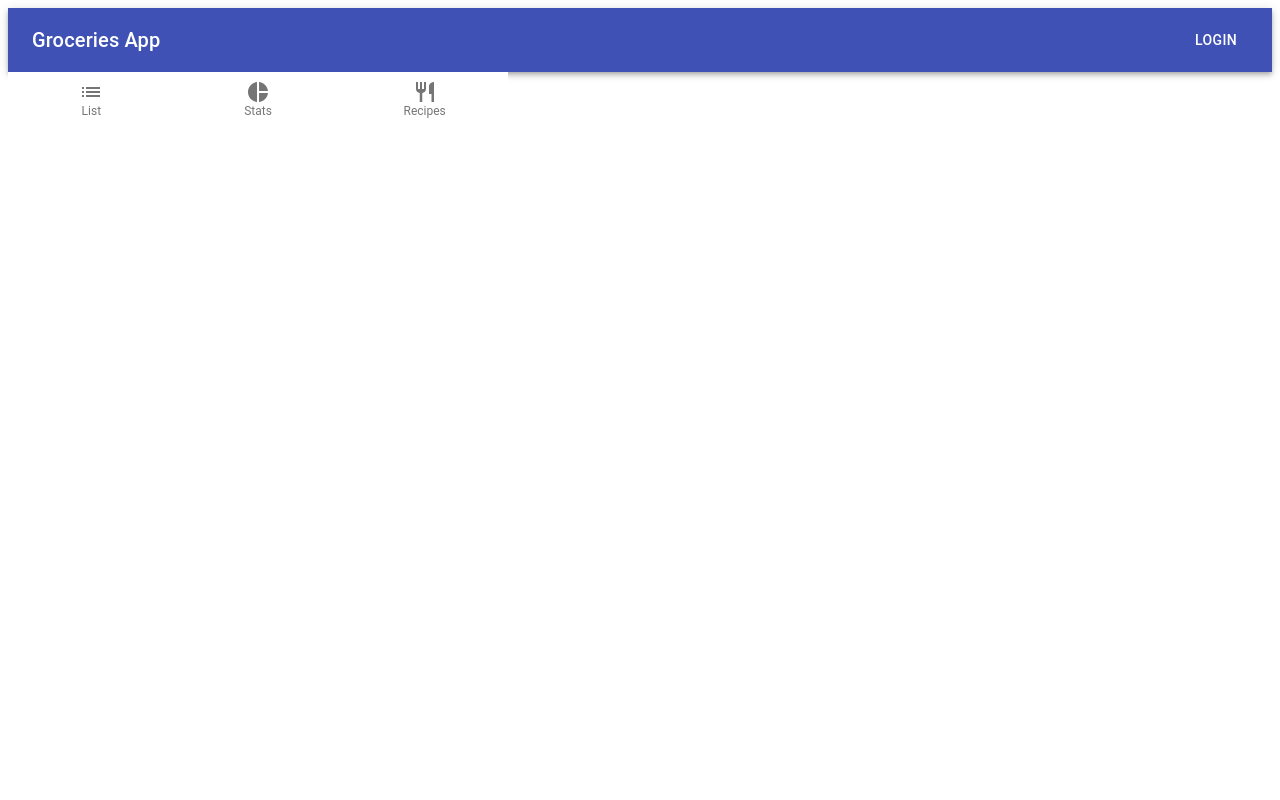
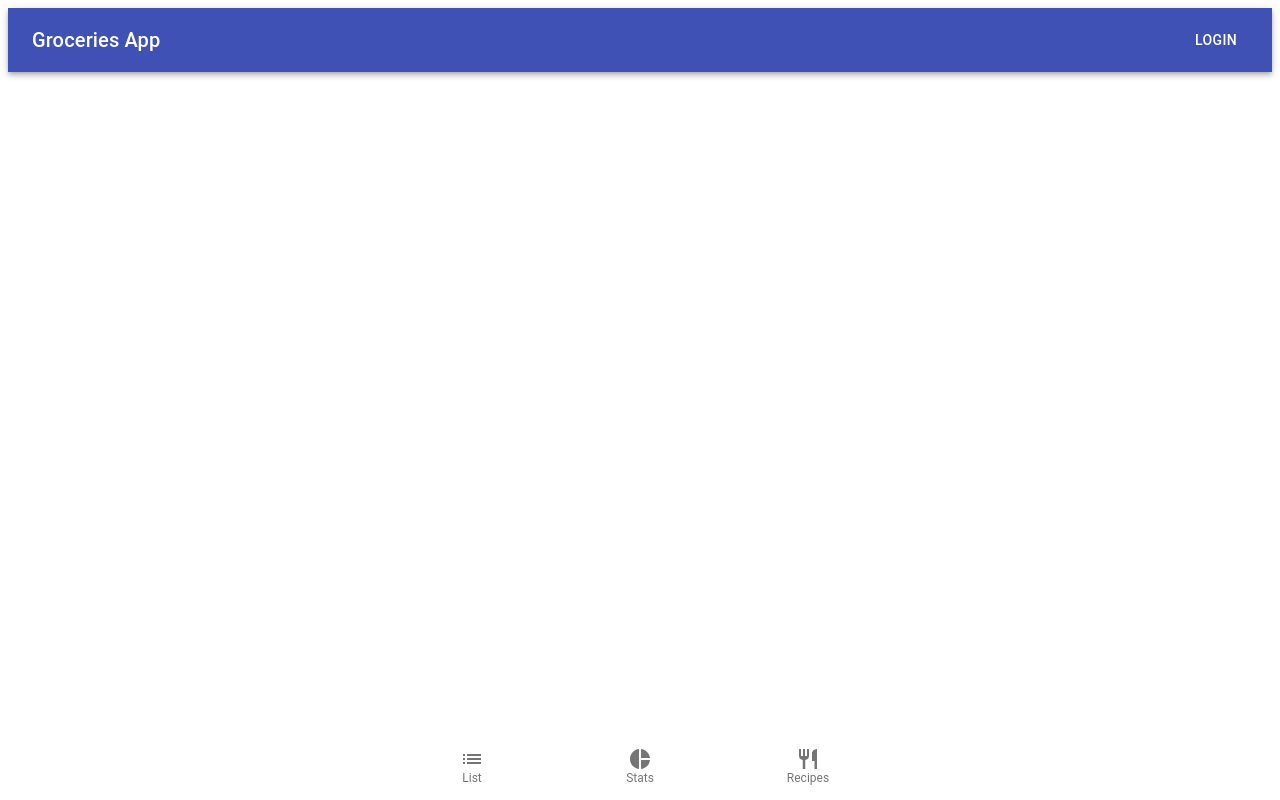
Before and after one commit to wroclawianka/groceries-app, a React (Create React App) app: page / in a window 1280 px wide. Built offline with nearby package versions, Linux system fonts and the light colour scheme; the HTML template or start-up script is replaced by a standard one.

Commit message:
bottom navigation styling

```diff
--- a/src/components/BottomNav.js
+++ b/src/components/BottomNav.js
@@ -8,7 +8,11 @@ import Restaurant from '@material-ui/icons/Restaurant';
 
 const useStyles = makeStyles({
     root: {
-        width: 500
+        position: "absolute",
+        bottom: 0,
+        right: 0,
+        left: 0,
+        padding: "5px"
     },
 });
 
```
